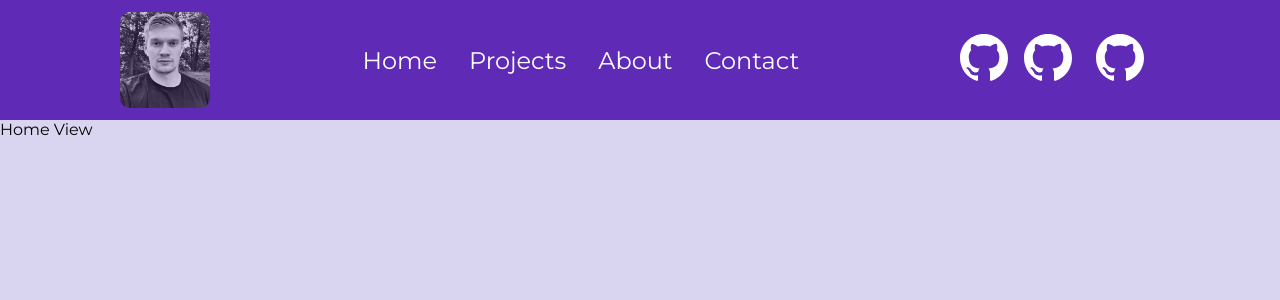
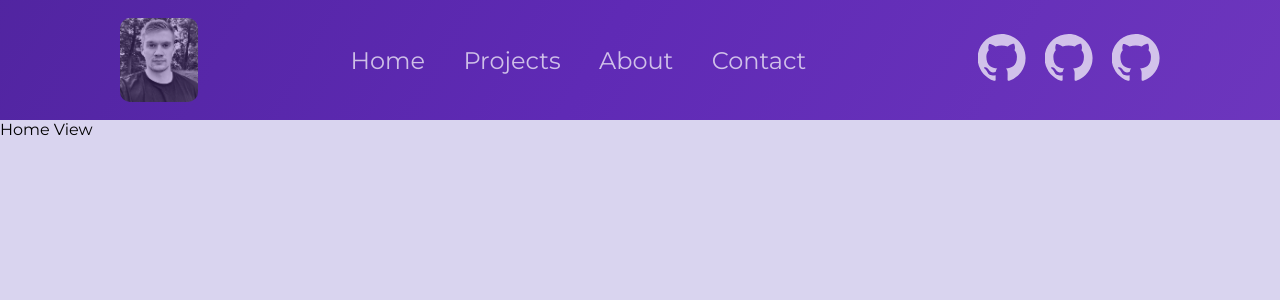
Before and after one commit to pataspatek/portfolio, a React (Vite) app in the folder frontend/: page / in a window 1280 px wide. Shown: the top 300 px of the page. Built offline with nearby package versions, Linux system fonts and the light colour scheme.

Commit message:
Header finish

```diff
--- a/frontend/src/components/Header.jsx
+++ b/frontend/src/components/Header.jsx
@@ -40,7 +40,7 @@ function Header() {
                         </a>
                     </li>
                     <li className="social-item">
-                        <a className="social-item" href="">
+                        <a className="social-link" href="">
                             <svg className="social-icon" xmlns="http://www.w3.org/2000/svg" fill="currentColor" viewBox="0 0 16 16">
                                 <path d="M8 0C3.58 0 0 3.58 0 8c0 3.54 2.29 6.53 5.47 7.59.4.07.55-.17.55-.38 0-.19-.01-.82-.01-1.49-2.01.37-2.53-.49-2.69-.94-.09-.23-.48-.94-.82-1.13-.28-.15-.68-.52-.01-.53.63-.01 1.08.58 1.23.82.72 1.21 1.87.87 2.33.66.07-.52.28-.87.51-1.07-1.78-.2-3.64-.89-3.64-3.95 0-.87.31-1.59.82-2.15-.08-.2-.36-1.02.08-2.12 0 0 .67-.21 2.2.82.64-.18 1.32-.27 2-.27.68 0 1.36.09 2 .27 1.53-1.04 2.2-.82 2.2-.82.44 1.1.16 1.92.08 2.12.51.56.82 1.27.82 2.15 0 3.07-1.87 3.75-3.65 3.95.29.25.54.73.54 1.48 0 1.07-.01 1.93-.01 2.2 0 .21.15.46.55.38A8.012 8.012 0 0 0 16 8c0-4.42-3.58-8-8-8z"/>
                             </svg>
--- a/frontend/src/main.css
+++ b/frontend/src/main.css
@@ -2,6 +2,8 @@
 
 :root {
     --primary-color: #5f2ab5;
+    --secondary-color-dark: #45208e;
+    --secondary-color-light: #763ec3;
     --text-color-light:#fff;
     --text-color-dark: #000;
     --background-color: #d9d4ef;
--- a/frontend/src/styles/header.css
+++ b/frontend/src/styles/header.css
@@ -3,15 +3,37 @@
 :root {
     --header-font-size: 24px;
     --header-height: calc(var(--header-font-size) * 5);
-    --header-icon-height: calc(var(--header-font-size) * 4);
-    --header-social-icon-height: calc(var(--header-font-size) * 2)
+    --header-photo-height: calc(var(--header-font-size) * 3.5);
+    --header-social-icon-height: calc(var(--header-font-size) * 2);
+
+    --header-hover-transition: all 0.2s ease;
 }
 
 /* Container styles */
 .header-container {
     height: var(--header-height);
     padding: 0 5%;
-    background-color: var(--primary-color);
+    background: linear-gradient(300deg, var(--secondary-color-light), var(--primary-color), var(--secondary-color-dark));
+    background-size: 180% 180%;
+    animation: gradient-animation 20s ease infinite;
+}
+
+@keyframes gradient-animation {
+    0% {
+      background-position: 0% 50%;
+    }
+    25% {
+      background-position: 50% 50%;
+    }
+    50% {
+      background-position: 100% 50%;
+    }
+    75% {
+      background-position: 50% 50%;
+    }
+    100% {
+      background-position: 0% 50%;
+    }
 }
 
 .header {
@@ -25,21 +47,21 @@
 /* Profile picture styles */
 .profile-picture-link,
 .profile-picture-image {
-    height: var(--header-icon-height);
+    height: var(--header-photo-height);
     display: flex;
     justify-content: center;
     align-items: center;
     margin: auto 0;
     border-radius: 10px;
+    transition: var(--header-hover-transition);
 }
 
 .profile-picture-image {
-    opacity: 80%;
-    transition: all 0.3s ease;
+    opacity: 70%;
 }
 
 .profile-picture-image:hover {
-    opacity: 100%;
+    opacity: 90%;
 }
 
 
@@ -49,18 +71,24 @@
     list-style: none;
 }
 
-.nav-item {
-    height: var(--header-height);
-    padding: 0 1em;
-}
-
+.nav-item,
 .nav-link {
-    height: var(--header-height);
     display: flex;
     justify-content: center;
     align-items: center;
     font-size: var(--header-font-size);
     color: var(--text-color-light);
+    padding: 0 0.4em;
+    transition: var(--header-hover-transition)
+}
+
+.nav-link {
+    opacity: 70%;
+
+}
+
+.nav-link:hover {
+    opacity: 100%;
 }
 
 /* Social links styles */
@@ -72,11 +100,18 @@
     list-style: none;
 }
 
-.social-item {
-    padding: 0 0.5em;
+.social-item,
+.social-icon {
+    width: var(--header-social-icon-height);
+    color: var(--text-color-light);
+    padding: 0 0.6em;
+    transition: var(--header-hover-transition)
 }
 
 .social-icon {
-    width: var(--header-social-icon-height);
-    color: var(--text-color-light);
+    opacity: 70%;
 }
+
+.social-icon:hover {
+    opacity: 100%;
+}
```
